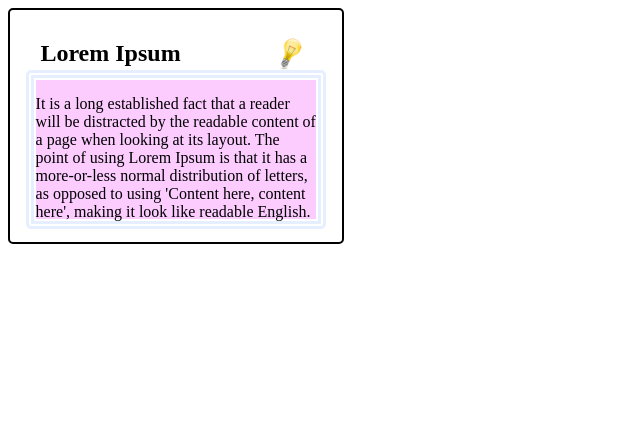
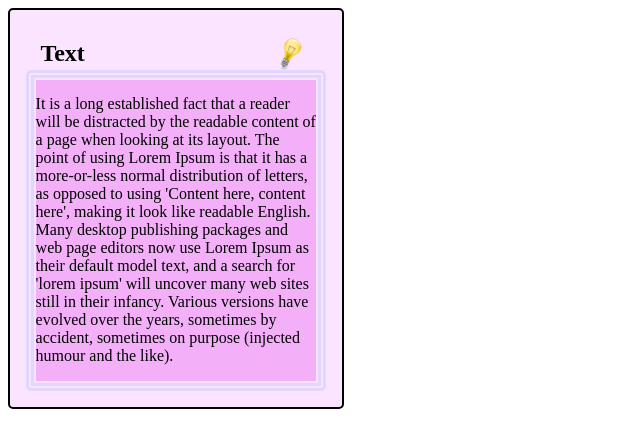
Before and after one commit to AnastasiyaLazarenka/Homework, a plain HTML site: page form/index.html in a window 1280 px wide. Shown: the whole page, without its empty margins (0-640 px from the left). Drawn offline with Linux system fonts and the light colour scheme.

Commit message:
Add files via upload

```diff
--- a/form/index.html
+++ b/form/index.html
@@ -7,7 +7,7 @@
 
 <body>
     <div class="first-div">
-        <h1>Lorem Ipsum </h1>
+        <h1>Text </h1>
         <div class="last-div">
             <p>It is a long established fact that a reader will be distracted by the readable content of a page when
                 looking at its layout. The point of using Lorem Ipsum is that it has a more-or-less normal distribution
--- a/form/style.css
+++ b/form/style.css
@@ -1,9 +1,9 @@
 .first-div {
     width: 300px;
-    height: 200px;
-    border: solid 2px black;
+    height: 3xs00px;
+    border: solid 2.2px black;
     border-radius: 5px;
-    background-color: white;
+    background-color: rgb(250, 228, 255);
     padding: 1em;
 }
 
@@ -21,7 +21,7 @@ h1 {
     height: 70%;
     overflow: auto;
     padding: 0.5em 3.5em 0.5em 0.5em;
-    background-color: rgb(252, 204, 255);
+    background-color: rgb(243, 176, 248);
     border-radius: 5px;
     border: double .5em rgba(0, 102, 255, .1);
     padding: 0.1em;
```
